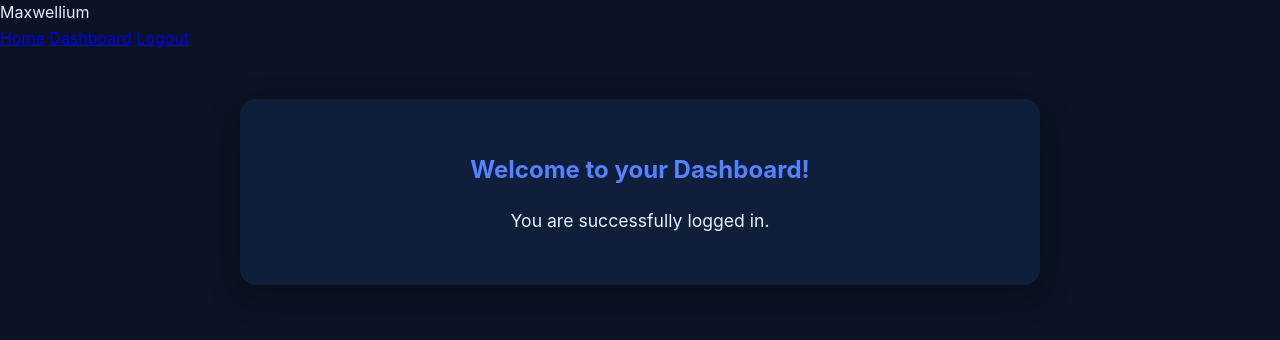
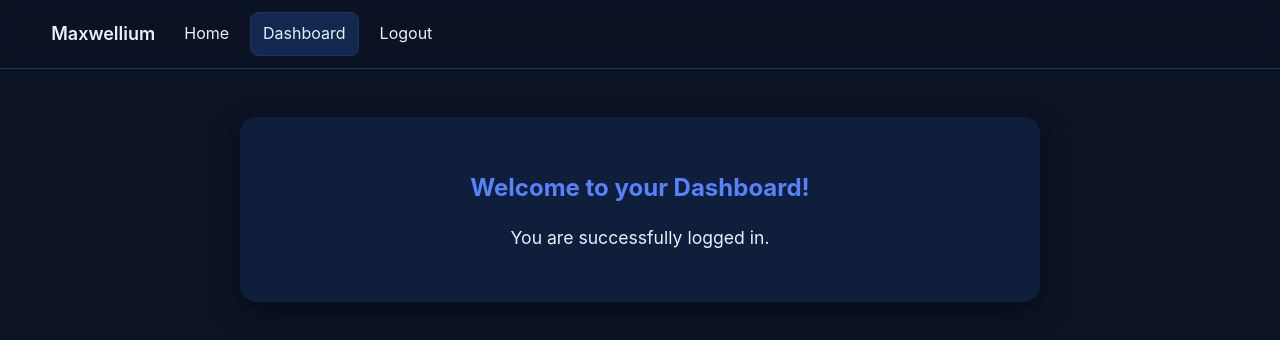
Before and after one commit to Kanishkcn/dc-dc-converters-site, a plain HTML site: page dashboard.html in a window 1280 px wide. Drawn offline with Linux system fonts and the light colour scheme.

Commit message:
Update dashboard.html

```diff
--- a/dashboard.html
+++ b/dashboard.html
@@ -6,25 +6,33 @@
   <link rel="stylesheet" href="assets/css/styles.css">
 </head>
 <body>
+
   <!-- Navbar -->
-  <nav class="navbar">
-    <div class="logo">Maxwellium</div>
-    <div class="nav-links">
-      <a href="index.html">Home</a>
-      <a href="dashboard.html" class="active">Dashboard</a>
-      <a href="#" id="logoutBtn">Logout</a>
+  <header class="site-header">
+    <div class="header-inner container">
+      <a href="index.html" class="brand">
+        <span class="brand-text">Maxwellium</span>
+      </a>
+      <nav>
+        <ul class="nav-menu">
+          <li><a href="index.html">Home</a></li>
+          <li><a href="dashboard.html" aria-current="page">Dashboard</a></li>
+          <li><a href="#" id="logoutBtn">Logout</a></li>
+        </ul>
+      </nav>
     </div>
-  </nav>
+  </header>
 
   <!-- Dashboard Content -->
-  <div class="dashboard">
+  <div class="container dashboard">
     <h2>Welcome to your Dashboard!</h2>
     <p>You are successfully logged in.</p>
   </div>
 
-  <!-- Firebase -->
+  <!-- Firebase scripts -->
   <script src="https://www.gstatic.com/firebasejs/8.10.0/firebase-app.js"></script>
   <script src="https://www.gstatic.com/firebasejs/8.10.0/firebase-auth.js"></script>
   <script src="script.js"></script>
+
 </body>
 </html>
```
